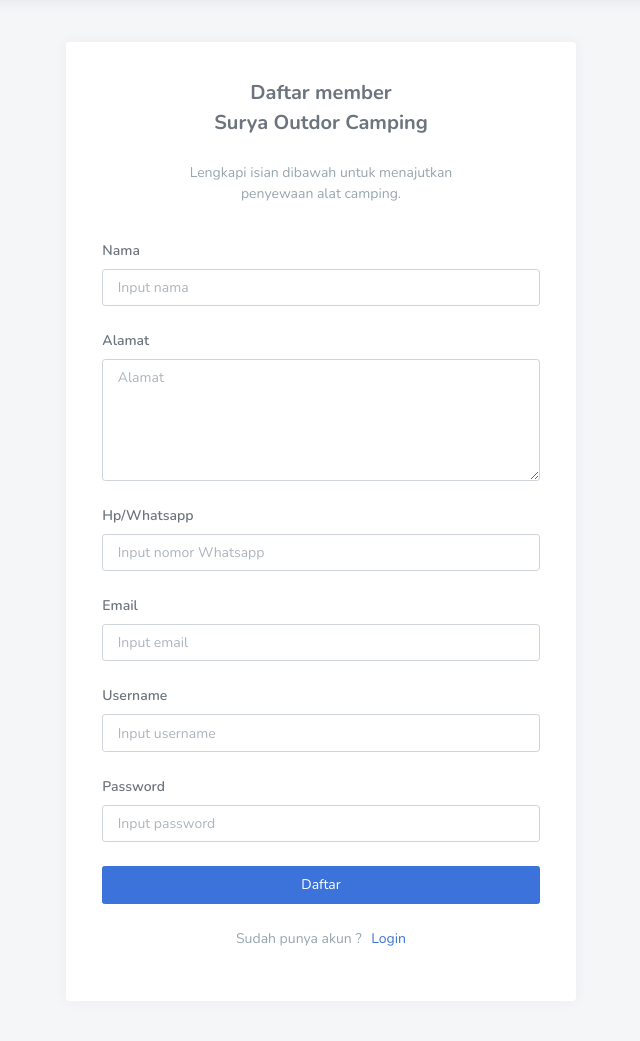
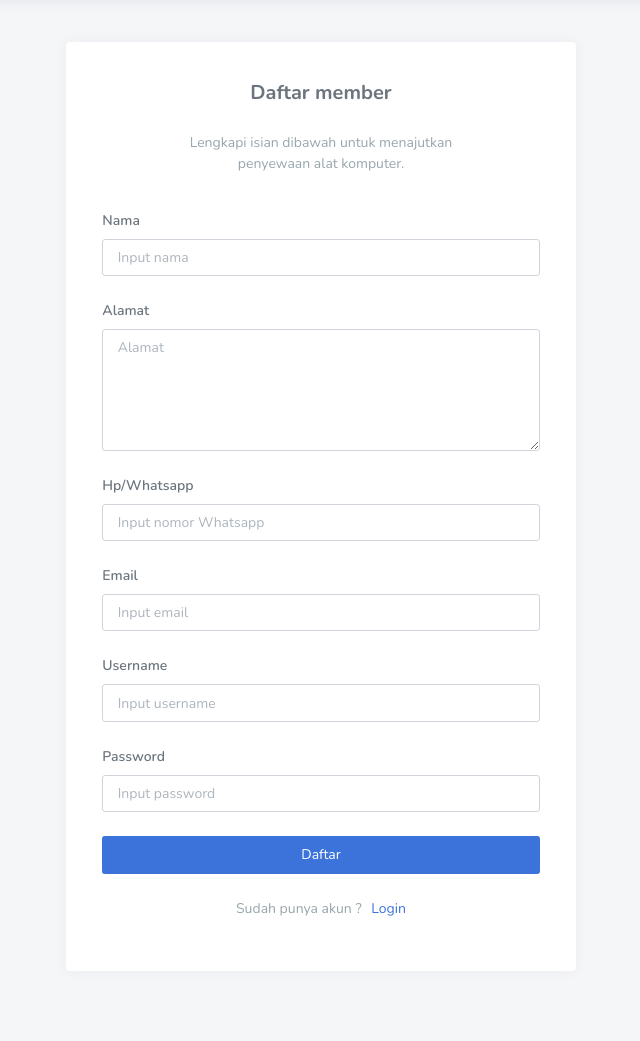
Before and after one commit to blowebdev/penyewaan_komputer, a PHP site: page /sewa_komputer/register in a window 1280 px wide. Shown: the part 130-1171 px from the top of the page, without its empty margins (319-959 px from the left). After the commit the page ends 1046 px from the top, so only its background shows below. Run offline with PHP 8.4, Linux system fonts and the light colour scheme; a user stored in the database is signed in; data comes from the database, SQL or seed files in the repository; data that the repository does not hold is empty; some libraries are stand-ins or nearby versions.

Commit message:
perbaikan

```diff
--- a/pages/pencarian_tanggal.php
+++ b/pages/pencarian_tanggal.php
@@ -61,9 +61,9 @@
                                         <div class="faq-question-q-box">Q.</div>
                                         <h4 class="faq-question">Bagaimana Cara sewa lewat aplikasi ?</h4>
                                         <p class="faq-answer mb-4">
-                                            1. Pencarian barang camping yang tersedia. <br>
+                                            1. Pencarian barang komputer yang tersedia. <br>
                                             2. Penyewaan barang dengan menentukan tanggal dan durasi penyewaan.<br>
-                                            3. Informasi detail tentang setiap barang camping, termasuk deskripsi, gambar, harga sewa, dan persyaratan penyewaan.<br>
+                                            3. Informasi detail tentang setiap barang komputer, termasuk deskripsi, gambar, harga sewa, dan persyaratan penyewaan.<br>
                                             4. Keranjang belanja untuk menambahkan barang yang akan disewa.<br>
                                             5. Proses pembayaran yang aman.<br>
                                             6. Pelacakan status pesanan dan riwayat penyewaan.<br>
--- a/pages/register.php
+++ b/pages/register.php
@@ -13,8 +13,8 @@
                   <div class="card-body p-4">
 
                         <div class="text-center w-75 m-auto">
-                              <span style="font-weight: bold; font-size: 20px">Daftar member <br>Surya Outdor Camping</span>
-                              <p class="text-muted mb-4 mt-3">Lengkapi isian dibawah untuk menajutkan penyewaan alat camping.</p>
+                              <span style="font-weight: bold; font-size: 20px">Daftar member</span>
+                              <p class="text-muted mb-4 mt-3">Lengkapi isian dibawah untuk menajutkan penyewaan alat komputer.</p>
                         </div>
                         <?php
                         if (isset($_POST['login'])) {
```
